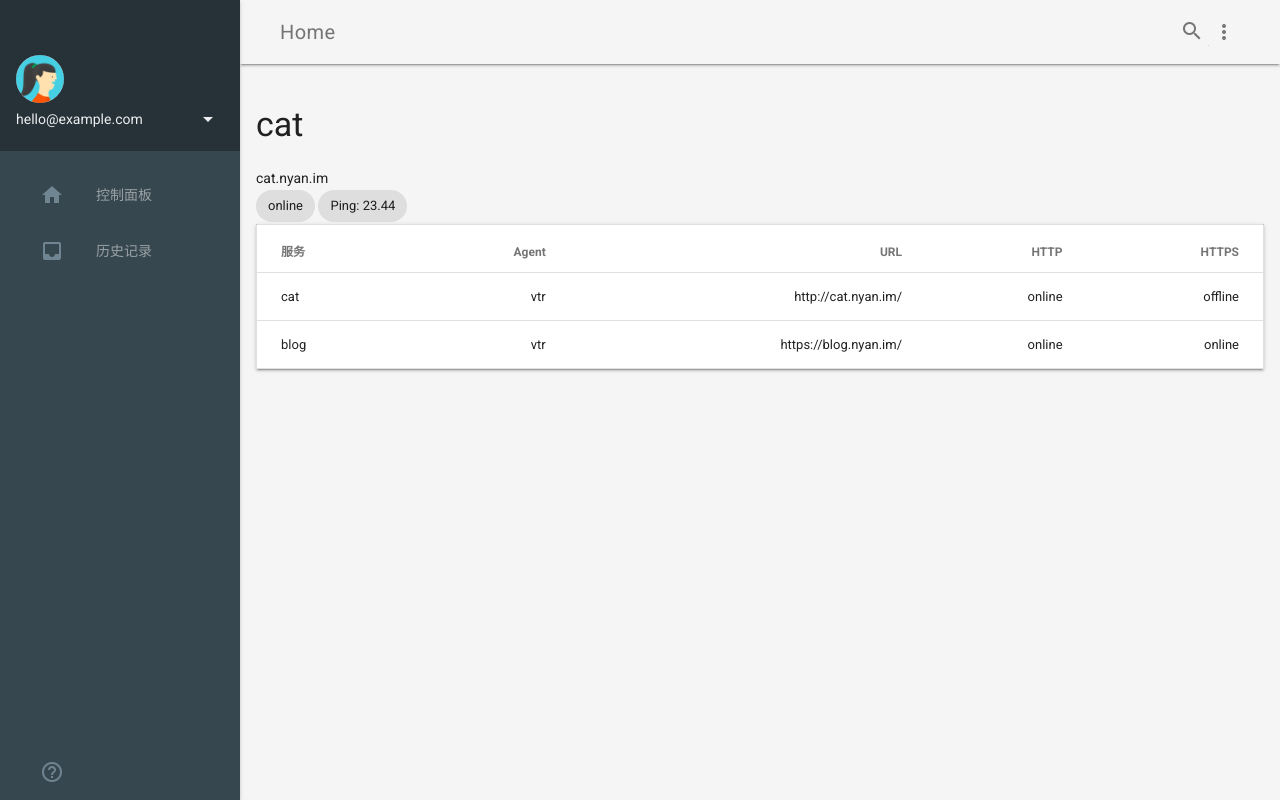
After one commit to frankgx97/monitor, a Flask app: page /server in a window 1280 px wide. The commit adds this page. Run offline with Flask 2, Linux system fonts and the light colour scheme; parts of the project's set-up code (start-up, migrations or seed data) failed here and were passed over.

Commit message:
templates

```diff
--- a/index.py
+++ b/index.py
@@ -2,31 +2,84 @@
 from flask import Flask, render_template, request
 from flask import jsonify
 import json
+from database import db_session
+from models import Server, Service
 
 app = Flask(__name__, static_url_path='/static')  # 定义/static目录为静态文件目录
 
+#模板
 @app.route("/")
 def index():
     '''渲染首页HTML模板'''
     return render_template('index.html')
 
-@app.route("/add_record")
+@app.route("/server")
+def server():
+    '''渲染首页HTML模板'''
+    return render_template('server.html')
+
+#API
+@app.route("/api/add_record", methods=['POST'])
 def add_record():
     '''添加一条新纪录'''
-    data = request.args.get("data")
-    data = json.loads(data)
+    data = request.get_json()
     if not verify_agent(data):
         return jsonify({'status':1, 'error':'AccessDenied'})
     #写数据库
+    write_db(data)
     #报警
     return jsonify({'status':0, 'error':'success'})
 
+@app.route("/api/get_server_list")
+def get_server_list():
+    '''从master获得需要监控的服务器和服务列表'''
+    config = json.loads(open('master_config.json').read())
+    return jsonify(config['servers'])
+
+#函数
+
+@app.teardown_appcontext
+def shutdown_session(exception=None):
+    db_session.remove()
+
+
+def write_db(data):
+    for server in data['servers']:
+        s = Server(
+            server['name'],
+            server['server'],
+            convert_status(server['status']),
+            server['ping']
+            )
+        db_session.add(s)
+        db_session.commit()
+        for service in server['services']:
+            srv = Service(
+                server['name'],
+                service['name'],
+                service['url'],
+                convert_status(service['http']),
+                convert_status(service['https'])
+                )
+            db_session.add(srv)
+            db_session.commit()
+
+def convert_status(st):
+    if st is 'online':
+        return 1
+    elif st is 'offline':
+        return 0
+    elif st is 'disable':
+        return -1
+    else:
+        return 2
 
 def verify_agent(data):
+    '''验证agent的key是否正确'''
     config = json.loads(open('master_config.json').read())
     agent_name = data['agent_name']
     agent_key = data['agent_key']
     for i in config['agents']:
-        if (i['name'] is agent_name) and (i['key'] is agent_key):
+        if i['name'] == agent_name and i['key'] == agent_key:
             return True
     return False
--- a/templates/drawer.html
+++ b/templates/drawer.html
@@ -16,15 +16,8 @@
         </div>
     </header>
     <nav class="demo-navigation mdl-navigation mdl-color--blue-grey-800">
-        <a class="mdl-navigation__link" href=""><i class="mdl-color-text--blue-grey-400 material-icons" role="presentation">home</i>Home</a>
-        <a class="mdl-navigation__link" href=""><i class="mdl-color-text--blue-grey-400 material-icons" role="presentation">inbox</i>Inbox</a>
-        <a class="mdl-navigation__link" href=""><i class="mdl-color-text--blue-grey-400 material-icons" role="presentation">delete</i>Trash</a>
-        <a class="mdl-navigation__link" href=""><i class="mdl-color-text--blue-grey-400 material-icons" role="presentation">report</i>Spam</a>
-        <a class="mdl-navigation__link" href=""><i class="mdl-color-text--blue-grey-400 material-icons" role="presentation">forum</i>Forums</a>
-        <a class="mdl-navigation__link" href=""><i class="mdl-color-text--blue-grey-400 material-icons" role="presentation">flag</i>Updates</a>
-        <a class="mdl-navigation__link" href=""><i class="mdl-color-text--blue-grey-400 material-icons" role="presentation">local_offer</i>Promos</a>
-        <a class="mdl-navigation__link" href=""><i class="mdl-color-text--blue-grey-400 material-icons" role="presentation">shopping_cart</i>Purchases</a>
-        <a class="mdl-navigation__link" href=""><i class="mdl-color-text--blue-grey-400 material-icons" role="presentation">people</i>Social</a>
+        <a class="mdl-navigation__link" href=""><i class="mdl-color-text--blue-grey-400 material-icons" role="presentation">home</i>控制面板</a>
+        <a class="mdl-navigation__link" href=""><i class="mdl-color-text--blue-grey-400 material-icons" role="presentation">inbox</i>历史记录</a>
         <div class="mdl-layout-spacer"></div>
         <a class="mdl-navigation__link" href=""><i class="mdl-color-text--blue-grey-400 material-icons" role="presentation">help_outline</i><span class="visuallyhidden">Help</span></a>
     </nav>
--- /dev/null
+++ b/templates/head.html
@@ -0,0 +1,44 @@
+<head>
+    <meta charset="utf-8">
+    <meta http-equiv="X-UA-Compatible" content="IE=edge">
+    <meta name="description" content="A front-end template that helps you build fast, modern mobile web apps.">
+    <meta name="viewport" content="width=device-width, initial-scale=1.0, minimum-scale=1.0">
+    <title>Material Design Lite</title>
+
+    <!-- Add to homescreen for Chrome on Android -->
+    <meta name="mobile-web-app-capable" content="yes">
+    <link rel="icon" sizes="192x192" href="static/images/android-desktop.png">
+
+    <!-- Add to homescreen for Safari on iOS -->
+    <meta name="apple-mobile-web-app-capable" content="yes">
+    <meta name="apple-mobile-web-app-status-bar-style" content="black">
+    <meta name="apple-mobile-web-app-title" content="Material Design Lite">
+    <link rel="apple-touch-icon-precomposed" href="static/images/ios-desktop.png">
+
+    <!-- Tile icon for Win8 (144x144 + tile color) -->
+    <meta name="msapplication-TileImage" content="static/images/touch/ms-touch-icon-144x144-precomposed.png">
+    <meta name="msapplication-TileColor" content="#3372DF">
+
+    <link rel="shortcut icon" href="static/images/favicon.png">
+
+    <!-- SEO: If your mobile URL is different from the desktop URL, add a canonical link to the desktop page https://developers.google.com/webmasters/smartphone-sites/feature-phones -->
+    <!--
+    <link rel="canonical" href="http://www.example.com/">
+    -->
+
+    <link rel="stylesheet" href="https://fonts.googleapis.com/css?family=Roboto:regular,bold,italic,thin,light,bolditalic,black,medium&amp;lang=en">
+    <link rel="stylesheet" href="https://fonts.googleapis.com/icon?family=Material+Icons">
+    <link rel="stylesheet" href="https://code.getmdl.io/1.3.0/material.cyan-light_blue.min.css">
+    <link rel="stylesheet" href="static/styles.css">
+    <style>
+        #view-source {
+            position: fixed;
+            display: block;
+            right: 0;
+            bottom: 0;
+            margin-right: 40px;
+            margin-bottom: 40px;
+            z-index: 900;
+        }
+    </style>
+</head>
--- /dev/null
+++ b/templates/server.html
@@ -0,0 +1,53 @@
+<!doctype html>
+<html lang="zh">
+{% include 'head.html' %}
+
+<body>
+    <div class="demo-layout mdl-layout mdl-js-layout mdl-layout--fixed-drawer mdl-layout--fixed-header">
+        {% include 'header.html' %} {% include 'drawer.html' %}
+        <main class="mdl-layout__content mdl-color--grey-100">
+            <div class="mdl-grid demo-content">
+                <div class="mdl-cell mdl-cell--12-col">
+                    <h3>cat</h3>
+                    <span>cat.nyan.im</span><br>
+                    <span class="mdl-chip">
+                            <span class="mdl-chip__text">online</span>
+                    </span>
+                    <span class="mdl-chip">
+                            <span class="mdl-chip__text">Ping: 23.44</span>
+                    </span>
+                    <table width=100% class="mdl-data-table mdl-js-data-table mdl-shadow--2dp">
+                        <thead>
+                            <tr>
+                                <th class="mdl-data-table__cell--non-numeric">服务</th>
+                                <th>Agent</th>
+                                <th>URL</th>
+                                <th>HTTP</th>
+                                <th>HTTPS</th>
+                            </tr>
+                        </thead>
+                        <tbody>
+                            <tr>
+                                <td class="mdl-data-table__cell--non-numeric">cat</td>
+                                <td>vtr</td>
+                                <td>http://cat.nyan.im/</td>
+                                <td>online</td>
+                                <td>offline</td>
+                            </tr>
+                            <tr>
+                                <td class="mdl-data-table__cell--non-numeric">blog</td>
+                                <td>vtr</td>
+                                <td>https://blog.nyan.im/</td>
+                                <td>online</td>
+                                <td>online</td>
+                            </tr>
+                        </tbody>
+                    </table>
+                </div>
+            </div>
+        </main>
+    </div>
+    <script src="https://code.getmdl.io/1.3.0/material.min.js"></script>
+</body>
+
+</html>
```
Also changed, not shown: templates/index.html (+27 -88 lines).
